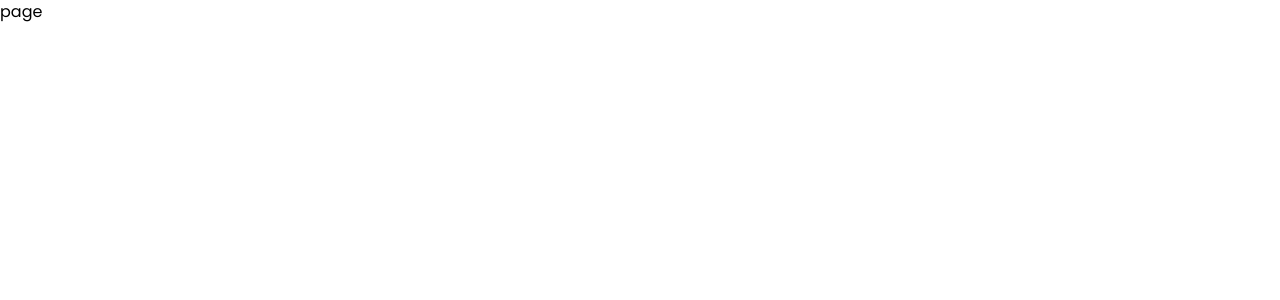
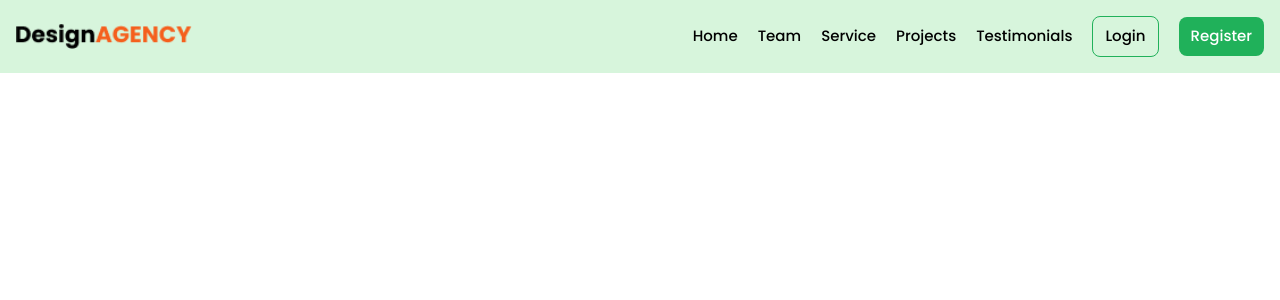
Before and after one commit to mdsajalali/web-design-agency, a Next.js app: page / in a window 1280 px wide. Shown: the top 300 px of the page. Built offline with nearby package versions, Linux system fonts and the light colour scheme.

Commit message:
navbar section create

```diff
--- a/src/app/page.js
+++ b/src/app/page.js
@@ -1,8 +1,11 @@
+import Navbar from '@/components/Navbar'
 import React from 'react'
 
 const page = () => {
   return (
-    <div>page</div>
+    <div>
+      <Navbar />
+    </div>
   )
 }
 
--- a/src/components/Navbar.jsx
+++ b/src/components/Navbar.jsx
@@ -1,9 +1,64 @@
-import React from 'react'
+import Image from "next/image";
+import Link from "next/link";
 
 const Navbar = () => {
   return (
-    <div>Navbar</div>
-  )
-}
+    <div className="bg-[#D7F5DC] ">
+      <div className="max-w-[1440px] mx-auto p-4">
+        <nav className="md:flex items-center justify-between ">
+          <div className="w-44">
+            <Link href="/">
+              <Image
+                src="/images/DesignAGENCY.png"
+                width={500}
+                height={500}
+                alt="Picture of the author"
+              />
+            </Link>
+          </div>
+          <div className="flex items-center justify-center gap-5 text-[15px] font-medium ">
+            <Link
+              href="/"
+              className="hover:text-[#20B15A] transition ease-in-out delay-150"
+            >
+              Home
+            </Link>
+            <Link
+              href="/"
+              className="hover:text-[#20B15A] transition ease-in-out delay-150"
+            >
+              Team
+            </Link>
+            <Link
+              href="/"
+              className="hover:text-[#20B15A] transition ease-in-out delay-150"
+            >
+              Service
+            </Link>
+            <Link
+              href="/"
+              className="hover:text-[#20B15A] transition ease-in-out delay-150"
+            >
+              Projects
+            </Link>
+            <Link
+              href="/"
+              className="hover:text-[#20B15A] transition ease-in-out delay-150"
+            >
+              Testimonials
+            </Link>
 
-export default Navbar
+            <div className="border border-[#20B15A] px-3 py-2 rounded-lg hover:bg-[#20B15A] hover:text-white transition ease-in-out delay-150 cursor-pointer">
+              <Link href="/">Login</Link>
+            </div>
+            <div className="bg-[#20B15A] text-white px-3 py-2 rounded-lg cursor-pointer">
+              <Link href="/">Register</Link>
+            </div>
+          </div>
+        </nav>
+      </div>
+    </div>
+  );
+};
+
+export default Navbar;
```
